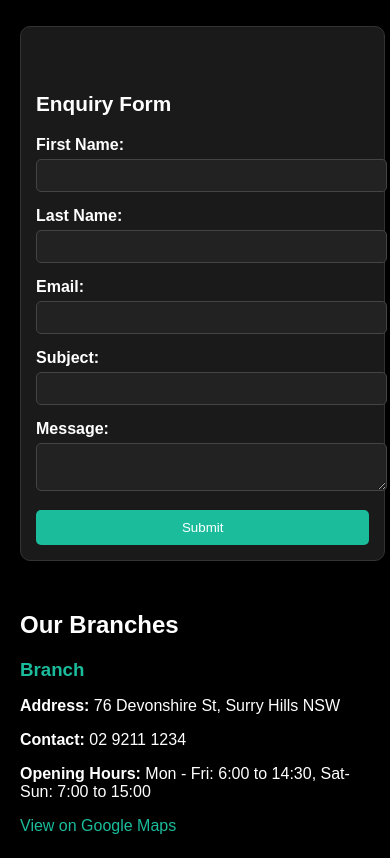
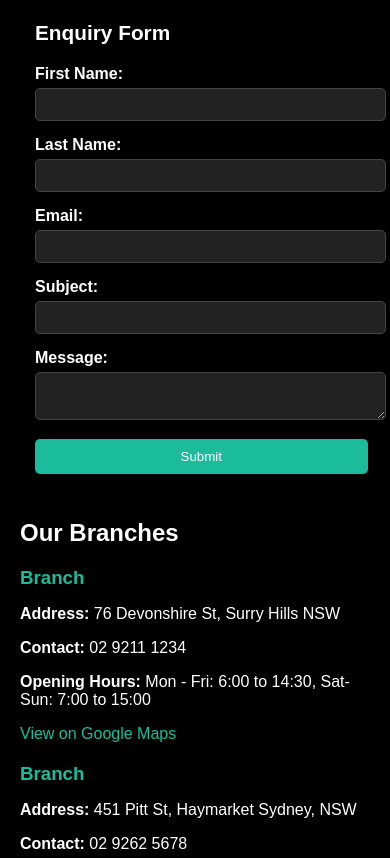
Before and after one commit to kerimzhanovaziz/BryanCafe, a plain HTML site: page contact.html in a window 390 px wide. Shown: the part 152-1010 px from the top of the page. Drawn offline with Linux system fonts and the light colour scheme.

Commit message:
Updated CSS

```diff
--- a/contact-specific-styles.css
+++ b/contact-specific-styles.css
@@ -1,35 +1,17 @@
 main {
-    display: flex;
+    display: block;
     flex-direction: column;
-    align-items: center; /* Center content */
-    margin-top: 150px;
-    margin-left: auto; /* Auto margin for centering */
-    margin-right: auto;
-    margin-bottom: 100px;
-    width: 90%; /* Adjust width for better fit */
+    align-items: center;
+    margin-top: 200px;     margin-bottom: 100px;
+    margin-left: 50px;
 }
 
 .branches-section {
-    margin-top: 30px; /* Add space above the branches section */
-}
+    margin-top: 30px; }
 
-/* General form styling */
+
 .enquiry-form {
-    background-color: #1a1a1a;
-    padding: 20px;
-    border-radius: 10px;
-    border: 1px solid #333;
-    max-width: 600px;
-    margin-bottom: 30px;
-
-}
-.enquiry-form label,
-.enquiry-form input,
-.enquiry-form textarea {
-    width: 100%; /* Make form elements take up the full width */
-    max-width: 580px; /* Optional: Limit the max width of form elements */
-    margin-bottom: 10px; /* Add space between form elements */
-}
+    width: 100%;     max-width: 600px; }
 
 .enquiry-form h2 {
     text-align: left;
@@ -66,7 +48,6 @@ main {
     background-color: #16a085;
 }
 
-/* Branch section styling */
 .branches-section {
     background-color: #1a1a1a;
     padding: 20px;
@@ -98,59 +79,40 @@ main {
 
 @media (max-width: 768px) {
     main {
-        margin: 50px 20px; /* Adjust margins for smaller screens */
-    }
+        margin: 50px 20px;     }
 
     .enquiry-form {
-        max-width: 95%; /* Make the form almost full width on mobile */
-        width: 95%; /* Ensure it takes up most of the screen */
-        padding: 20px; /* Adjust padding for mobile */
-        margin: 0 auto 30px auto; /* Center the form */
-    }
+        max-width: 95%;         width: 95%;         padding: 20px;         margin: 0 auto 30px auto;     }
     .enquiry-form input,
     .enquiry-form textarea {
-        max-width: 100%; /* Ensure input fields take the full width of the form */
-        padding: 10px; /* Adjust padding for mobile */
-    }
+        max-width: 100%;         padding: 10px;     }
 
     .enquiry-form button {
-        padding: 12px 24px; /* Keep button size proportional */
-        width: 100%; /* Make the button take the full width */
-    }
+        padding: 12px 24px;         width: 100%;     }
 
     .branches-section {
-        padding: 15px; /* Adjust padding */
-    }
+        padding: 15px;     }
 
     .enquiry-form h2 {
-        font-size: 1.5em; /* Adjust font size */
-    }
+        font-size: 1.5em;     }
     .enquiry-form {
-        margin-top: 20px; /* Adjust this value for more space in the mobile view */
-    }
+        margin-top: 20px;     }
     main h1 {
-        margin-top: 100px; /* Adjust this value for spacing on mobile */
-    }
+        margin-top: 100px;     }
 }
 
 @media (max-width: 480px) {
     .enquiry-form button {
-        padding: 10px 20px; /* Reduce button padding */
-    }
+        padding: 10px 20px;     }
     main h1 {
-        margin-top: 50px; /* Adjust this value for spacing on mobile */
-    }
+        margin-top: 50px;     }
     .enquiry-form input,
     .enquiry-form textarea {
-        padding: 8px; /* Adjust padding for smaller inputs */
-    }
+        padding: 8px;     }
 
     .enquiry-form h2 {
         margin-top: 50px;
-        font-size: 1.3em; /* Reduce font size */
-    }
+        font-size: 1.3em;     }
     .enquiry-form {
-        max-width: 100%; /* Form takes up full width on very small screens */
-        padding: 15px; /* Reduce padding for very small screens */
-    }
+        max-width: 100%;         padding: 15px;     }
 }
--- a/scripts.js
+++ b/scripts.js
@@ -1,12 +1,9 @@
 
 
-// Handle form submission
 function handleFormSubmit(event) {
     event.preventDefault();
     alert('Your message has been sent!');
-    event.target.reset(); // Optional: Resets the form after submission
-}
-// Define the displayItems function before the DOMContentLoaded event listener
+    event.target.reset(); }
 function displayItems(items, containerId) {
     const container = document.getElementById(containerId);
     Array.from(items).forEach(item => {
@@ -27,7 +24,6 @@ function displayItems(items, containerId) {
         container.appendChild(itemElement);
     });
 }
-// Run fetch logic only if menu containers exist
 if (document.getElementById('meals-slider') || document.getElementById('beverages-slider') || document.getElementById('other-beverages-slider')) {
     fetch('menu.xml')
         .then(response => response.text())
@@ -43,15 +39,13 @@ if (document.getElementById('meals-slider') || document.getElementById('beverage
             console.log('Beverages:', beverages.length);
             console.log('Other Beverages:', otherBeverages.length);
 
-            // Display items if containers exist
-            if (document.getElementById('meals-slider')) displayItems(meals, 'meals-slider');
+                        if (document.getElementById('meals-slider')) displayItems(meals, 'meals-slider');
             if (document.getElementById('beverages-slider')) displayItems(beverages, 'beverages-slider');
             if (document.getElementById('other-beverages-slider')) displayItems(otherBeverages, 'other-beverages-slider');
         })
         .catch(error => console.error('Error loading menu XML:', error));
 }
 
-// Run fetch logic only if branches section exists
 if (document.getElementById('branches-section')) {
     fetch('branches.xml')
         .then(response => response.text())
```
